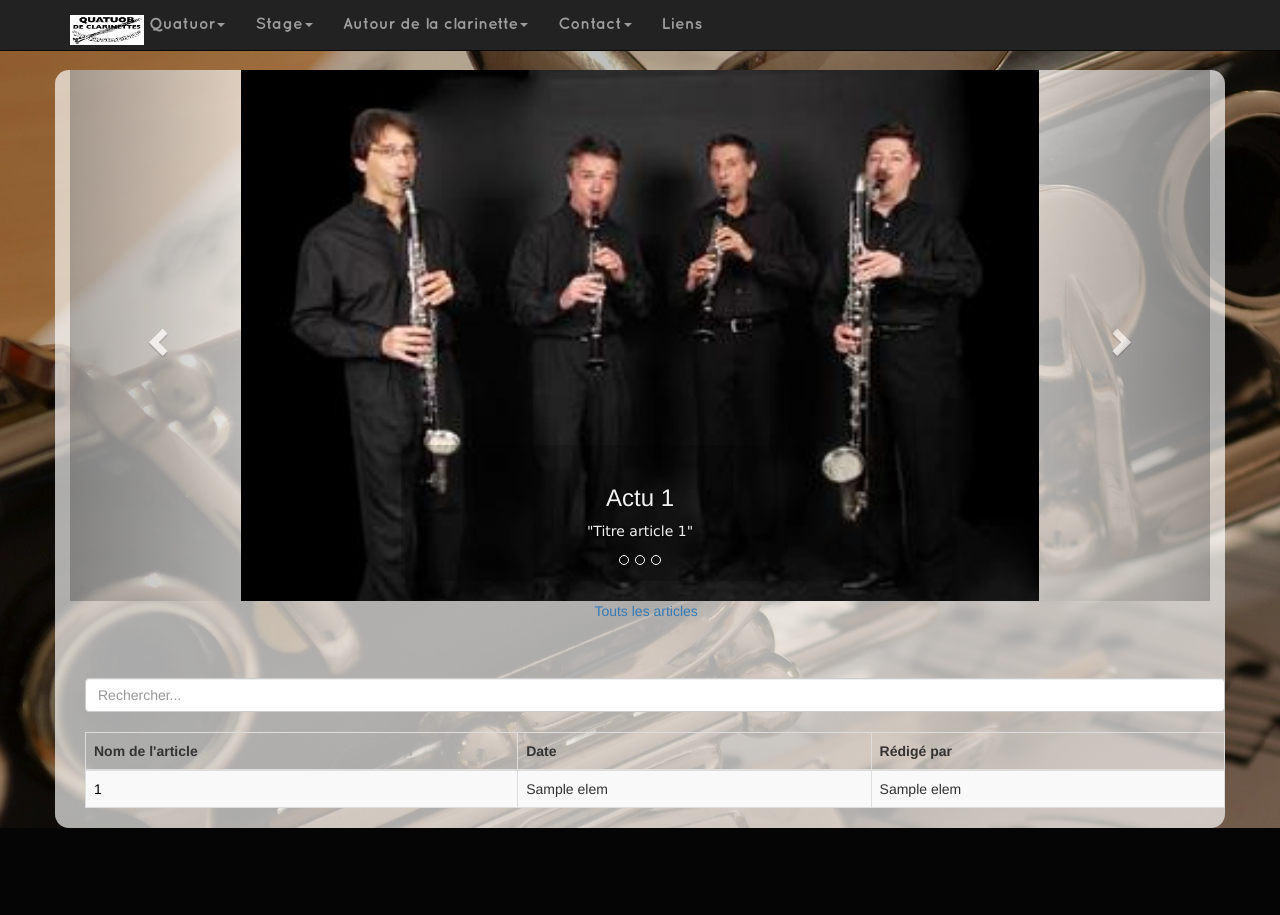
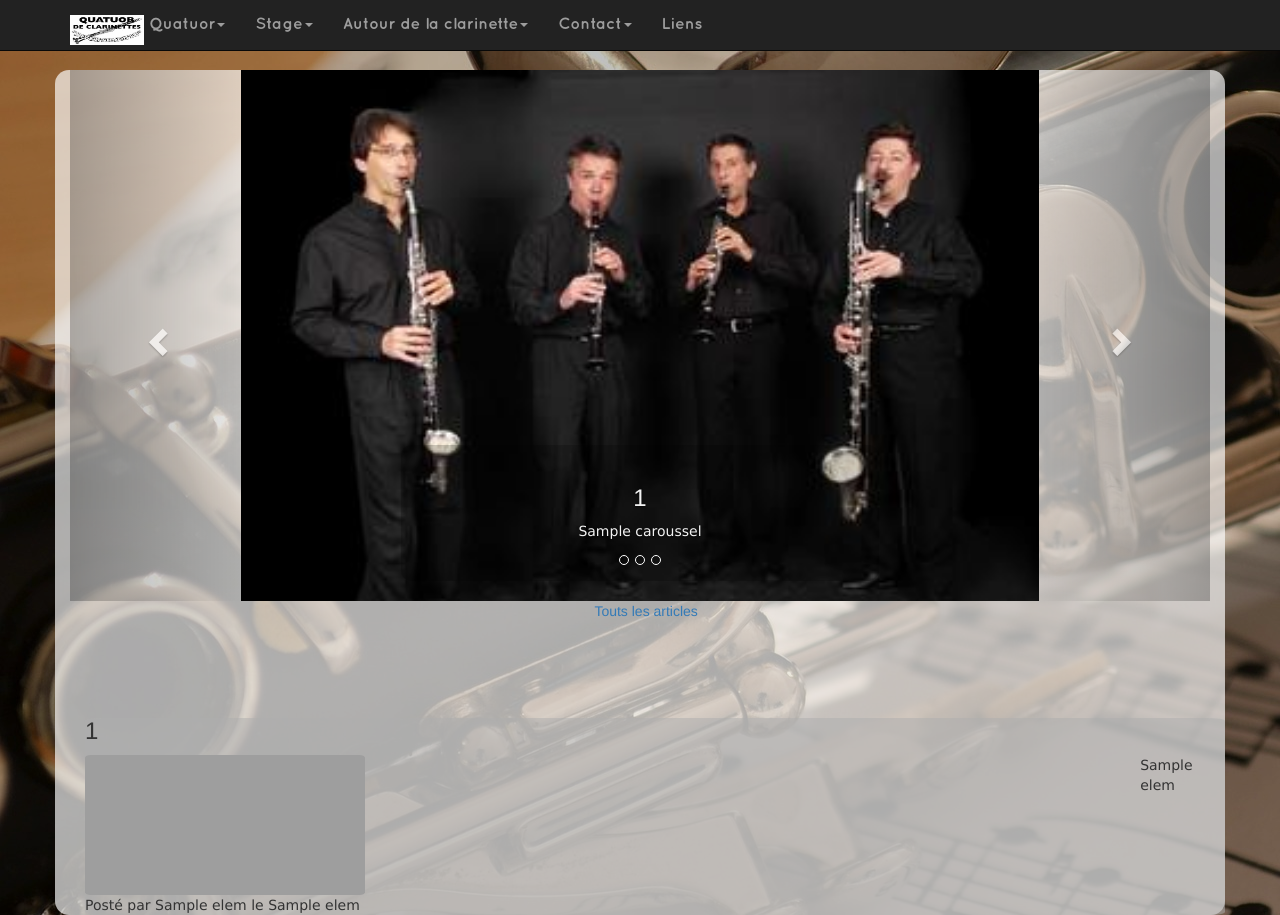
Before and after one commit to Ladislus/dut2_projet_projet-quatuor-2a11b, a Python web app: template Developpement/templates/quatuor/quatuor_presse_all.html in a window 1280 px wide. Before the commit the page ends 828 px from the top, so only its background shows below. Run offline with Jinja, Linux system fonts and the light colour scheme; the template is opened without the code that fills it: most values are stand-ins (such as "Sample title", 1, 10 or a date in 2020); some libraries are stand-ins or nearby versions; grey boxes are pictures that could not be loaded.

Commit message:
Changement sur quatuor_presse_all.html ajout d'une pagination a partir de 6 articles. Modification du code de la fonction quatuor_presse_all. Ajout d'un id. retourne un liste suplementaire pour le caroussel.

```diff
--- a/Developpement/static/styles/base.css
+++ b/Developpement/static/styles/base.css
@@ -287,3 +287,42 @@ h1{
 .liste-article{
   margin-top: 5%
 }
+#blocImage p {
+    width: 100%;
+    margin : auto;
+    z-index: 200;
+
+}
+
+#blocImage {
+    width : 100%;
+}
+
+.presse-vignette{
+  display: flex;
+}
+
+#blocImage img{
+  width: 20em;
+  height: 10em;
+  border-radius: 2%;
+
+}
+.presse-titre{
+  margin-top: 1%;
+
+}
+
+.presse-paire{
+  background-color: rgba(175, 175, 175, 0.52);
+  border-radius: 1.5%;
+}
+
+
+.presse-impaire{
+  background-color: rgba(175, 175, 175, 0.73);
+  border-radius: 1.5%;
+}
+.presse-impaire h3{
+  text-align: right;
+}
--- a/Developpement/templates/base.html
+++ b/Developpement/templates/base.html
@@ -28,7 +28,7 @@
                 <li><a href="/quatuor/repertoire/">Repertoire</a></li>
                 <li><a href="/quatuor/extrait/0">Extrait</a></li>
                 <li><a href="/quatuor/concerts/">Concerts</a></li>
-                <li><a href="/quatuor/presse/actu">Presse</a></li>
+                <li><a href="/quatuor/presse/all/0">Presse</a></li>
               </ul>
             </li>
             <li class="dropdown tab-home">
--- a/Developpement/templates/quatuor/quatuor_presse_actu.html
+++ b/Developpement/templates/quatuor/quatuor_presse_actu.html
@@ -20,8 +20,8 @@
     <div class="item active actu">
         <img src="{{ url_for('static',filename='img/presentation-quatuor-1.png' ) }}" alt="presentation-quatuor-1" class="image-actu">
       <div id="contour" class="carousel-caption">
-          <a href="/quatuor/presse/article/Article 1"> <h3 id="actu">Actu 1</h3></a>
-          <a href="/quatuor/presse/article/Article 1"> <p id="actu">"Titre article 1"</p></a>
+          <a href="/quatuor/presse/article/Article 1"> <h3 id="actu">{{ caroussel[0][0]}}</h3></a>
+          <a href="/quatuor/presse/article/Article 1"> <p id="actu">{{ caroussel[0][1]}}</p></a>
       </div>
     </div>
 
@@ -29,8 +29,8 @@
       <div class="actu">
           <img src="{{ url_for('static',filename='img/presentation-quatuor-2.png' ) }}" alt="presentation-quatuor-2" class="image-actu">
         <div id="contour" class="carousel-caption">
-            <a href="/quatuor/presse/article/Actu 2"> <h3 id="actu">Actu 2</h3></a>
-            <a href="/quatuor/presse/article/Actu 2"> <p id="actu">"Titre article 2"</p></a>
+            <a href="/quatuor/presse/article/Actu 2"> <h3 id="actu">{{ caroussel[1][0]}}</h3></a>
+            <a href="/quatuor/presse/article/Actu 2"> <p id="actu">{{ caroussel[1][1]}}</p></a>
         </div>
       </div>
     </div>
@@ -40,8 +40,8 @@
       <div class="actu">
         <img src="{{ url_for('static',filename='img/presentation-quatuor-3.png' ) }}" alt="presentation-quatuor-3" class="image-actu">
         <div id="contour" class="carousel-caption">
-              <a href="/quatuor/presse/article/Article 3  "> <h3 id="actu">Actu 3</h3></a>
-              <a href="/quatuor/presse/article/Article 3"> <p id="actu">"Titre article 3"</p></a>
+              <a href="/quatuor/presse/article/Article 3  "> <h3 id="actu">{{ caroussel[2][0]}}</h3></a>
+              <a href="/quatuor/presse/article/Article 3"> <p id="actu">{{ caroussel[2][1]}}</p></a>
         </div>
       </div>
     </div>
--- a/Developpement/templates/quatuor/quatuor_presse_all.html
+++ b/Developpement/templates/quatuor/quatuor_presse_all.html
@@ -3,37 +3,48 @@
 <script src="https://ajax.googleapis.com/ajax/libs/jquery/3.3.1/jquery.min.js"></script>
 <script src="https://maxcdn.bootstrapcdn.com/bootstrap/3.3.7/js/bootstrap.min.js"></script>
 <div class="container  liste-article">
-  <input class="form-control" id="myInput" type="text" placeholder="Rechercher...">
-  <br>
-  <table class="table table-bordered table-striped table-hover">
-    <thead>
-      <tr>
-        <th>Nom de l'article</th>
-        <th>Date</th>
-        <th>Rédigé par</th>
-      </tr>
-    </thead>
-    <tbody id="myTable">
-      {% for elem in liste %}
-      <tr>
-        <td><a id="nolink" href="/quatuor/presse/article/{{elem[0]}}">{{elem[0]}}</a></td>
-        <td>{{elem[1]}}</td>
-        <td>{{elem[2]}}</td>
-      </tr>
+<br>
+{% for i in range(liste|length) %}
+{% if i%2==0 %}
+<div class="presse-titre presse-paire">
+  <h3>{{liste[i][0]}}</h3>
+  <div class="presse-vignette">
+    <div id="blocImage">
+      <img src="{{ url_for('static',filename='img/'+liste[i][3]+'.png')}}" alt="Image de {{liste[i][0]}}">
+      <p>Posté par {{liste[i][2]}} le {{liste[i][1]}}</p>
+    </div>
+    <p>{{ liste[i][4]}}</p>
+  </div>
+</div>
+{% else %}
+<div class="presse-titre presse-impaire">
+    <h3>{{liste[i][0]}}</h3>
+  <div class="presse-vignette">
+    <p>{{ liste[i][4]}}</p>
+    <div id="blocImage">
+      <img src="{{ url_for('static',filename='img/'+liste[i][3]+'.png')}}" alt="Image de {{liste[i][0]}}">
+      <p>Posté par {{liste[i][2]}} le {{liste[i][1]}}</p>
+    </div>
+  </div>
 
-      {% endfor %}
-    </tbody>
-  </table>
 </div>
+{% endif %}
 
-<script>
-$(document).ready(function(){
- $("#myInput").on("keyup", function() {
-   var value = $(this).val().toLowerCase();
-   $("#myTable tr").filter(function() {
-     $(this).toggle($(this).text().toLowerCase().indexOf(value) > -1)
-   });
- });
-});
-</script>
+{% endfor %}
+
+</div>
+{% if ok %}
+<div class="center">
+  {% if id!=0 %}
+  <a href="/quatuor/presse/all/{{ id-1 }}">Précédent</a>
+  {% endif %}
+  {% for i in range(gliste|length+2) %}
+  <a href="/quatuor/presse/all/{{ i }}">{{i}}</a>
+  {% endfor %}
+  {% if id!=gliste|length+1 %}
+  <a href="/quatuor/presse/all/{{ id+1 }}">Suivant</a>
+  {% endif %}
+
+</div>
+{% endif %}
 {% endblock %}
```
Also changed, not shown: Developpement/views_quatuor.py (+35 -6 lines).
